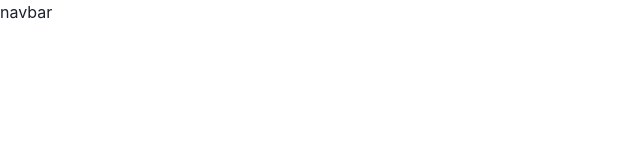
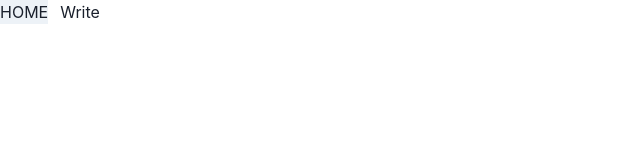
Before and after one commit to huitopia/react-mini-project-1, a React (Vite) app: page / in a window 1280 px wide. Shown: the top 160 px of the page, without its empty margins (0-640 px from the left). Built offline with nearby package versions, Linux system fonts and the light colour scheme.

Commit message:
💄 : Navbar.jsx 생성

```diff
--- /dev/null
+++ b/src/page/component/Navbar.jsx
@@ -0,0 +1,24 @@
+import { useNavigate } from "react-router-dom";
+import { Box, Flex } from "@chakra-ui/react";
+
+export function Navbar() {
+  const navigate = useNavigate();
+  return (
+    <Flex gap={3}>
+      <Box
+        _hover={{ bgColor: "gray.100" }}
+        cursor={"pointer"}
+        onClick={() => navigate("/")}
+      >
+        HOME
+      </Box>
+      <Box
+        _hover={{ bgColor: "gray.100" }}
+        cursor={"pointer"}
+        onClick={() => navigate("/write")}
+      >
+        Write
+      </Box>
+    </Flex>
+  );
+}
--- a/src/page/member/Home.jsx
+++ b/src/page/member/Home.jsx
@@ -1,10 +1,11 @@
-import { Box } from '@chakra-ui/react';
-import { Outlet } from 'react-router-dom';
+import { Box } from "@chakra-ui/react";
+import { Outlet } from "react-router-dom";
+import { Navbar } from "../component/Navbar.jsx";
 
 export function Home() {
   return (
     <Box>
-      <Box>navbar</Box>
+      <Navbar />
       <Box>
         <Outlet />
       </Box>
```
